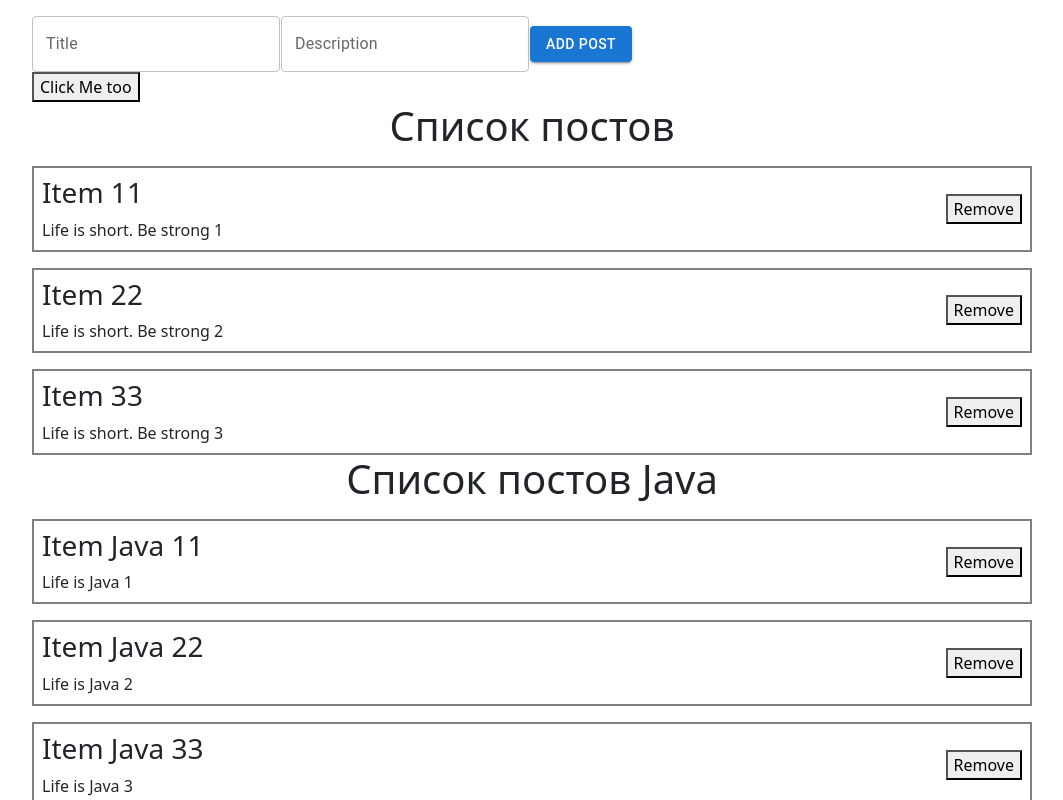
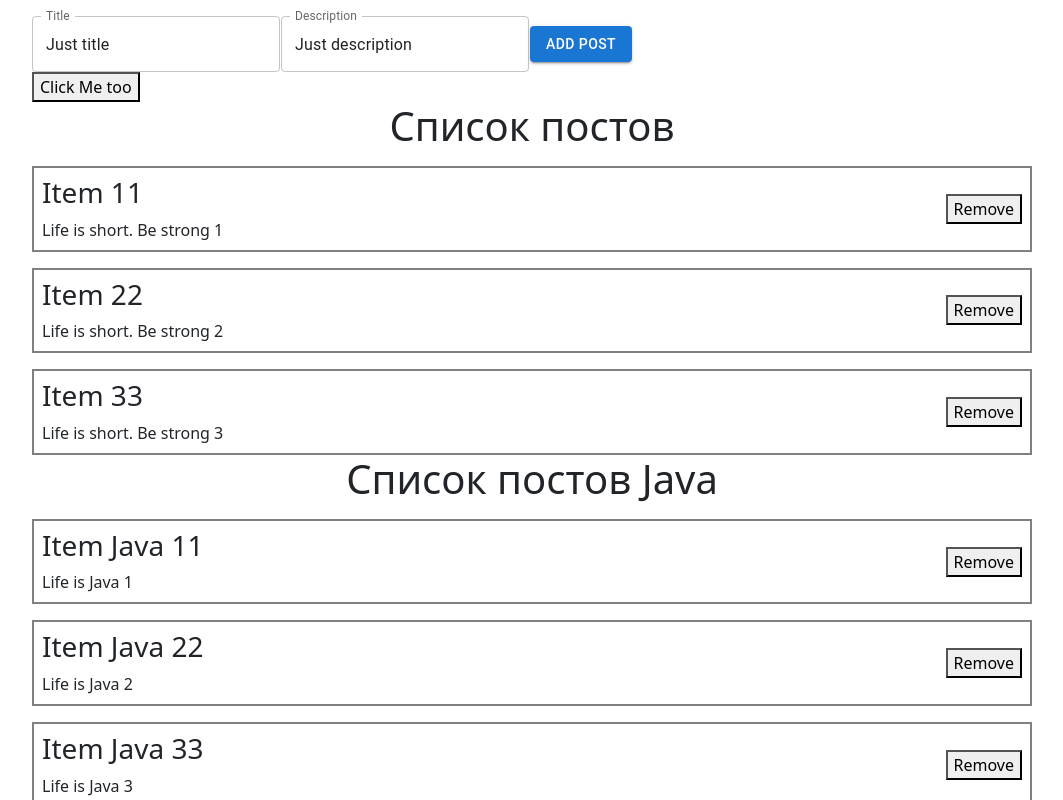
Before and after one commit to dinosavr/slomal, a React (Create React App) app: page / in a window 1280 px wide. Shown: the top 800 px of the page, without its empty margins (108-1171 px from the left). Built offline with nearby package versions, Linux system fonts and the light colour scheme.

Commit message:
feat: add post

```diff
--- a/src/App.jsx
+++ b/src/App.jsx
@@ -9,7 +9,7 @@ import './styles/App.scss';
 import ButtonCustom from './components/UI/buttons/ButtonCustom';
 
 function App() {
-  const [posts] = useState([
+  const [posts, setPosts] = useState([
     { id: 1, title: 'Item 1', desc: 'Life is short. Be strong 1' },
     { id: 2, title: 'Item 2', desc: 'Life is short. Be strong 2' },
     { id: 3, title: 'Item 3', desc: 'Life is short. Be strong 3' },
@@ -20,6 +20,14 @@ function App() {
     { id: 2, title: 'Item Java 2', desc: 'Life is Java 2' },
     { id: 3, title: 'Item Java 3', desc: 'Life is Java 3' },
   ]);
+
+  const [post, setPost] = useState({ id: 1, title: 'Just title', desc: 'Just description' });
+
+  const addNewPost = () => {
+    const newPost = { ...post, id: posts.length + 1 };
+    setPosts([...posts, newPost]);
+    setPost({ title: '', desc: '' });
+  };
 
   return (
     <div className="App">
@@ -35,13 +43,29 @@ function App() {
         noValidate
         autoComplete="off"
       >
-        <TextField id="outlined-basic" label="Title" variant="outlined" />
-        <TextField id="filled-basic" label="Description" variant="outlined" />
-        <Button variant="contained">Add Post</Button>
+        <TextField
+          id="outlined-basic"
+          label="Title"
+          variant="outlined"
+          value={post.title}
+          onChange={(e) => setPost({ ...post, title: e.target.value })}
+        />
+        <TextField
+          id="filled-basic"
+          label="Description"
+          variant="outlined"
+          value={post.desc}
+          onChange={(e) => setPost({ ...post, desc: e.target.value })}
+        />
+        <Button onClick={addNewPost} variant="contained">
+          Add Post
+        </Button>
       </Box>
-      <ButtonCustom>Click Me too</ButtonCustom>
+      <ButtonCustom onClick={addNewPost}>Click Me too</ButtonCustom>
+
       <PostList posts={posts} title="Список постов" />
       <PostList posts={postsJava} title="Список постов Java" />
+
       <Box sx={{ width: '100%', maxWidth: 500 }}>
         <Typography variant="h1" component="div" gutterBottom>
           h1. Heading
--- a/src/components/UI/buttons/ButtonCustom.jsx
+++ b/src/components/UI/buttons/ButtonCustom.jsx
@@ -3,21 +3,23 @@ import PropTypes from 'prop-types';
 import classes from './ButtonCustom.module.scss';
 
 function ButtonCustom(props) {
-  const { disabled, children } = props;
+  const { disabled, onClick, children } = props;
   const { MyBtn } = classes;
   return (
-    <button type="button" disabled={disabled} className={MyBtn}>
+    <button type="button" disabled={disabled} onClick={onClick} className={MyBtn}>
       {children}
     </button>
   );
 }
 
 ButtonCustom.propTypes = {
-  disabled: PropTypes.string,
+  onClick: PropTypes.func,
+  disabled: PropTypes.bool,
   children: PropTypes.string,
 };
 
 ButtonCustom.defaultProps = {
+  onClick: null,
   disabled: false,
   children: 'Ok',
 };
```
